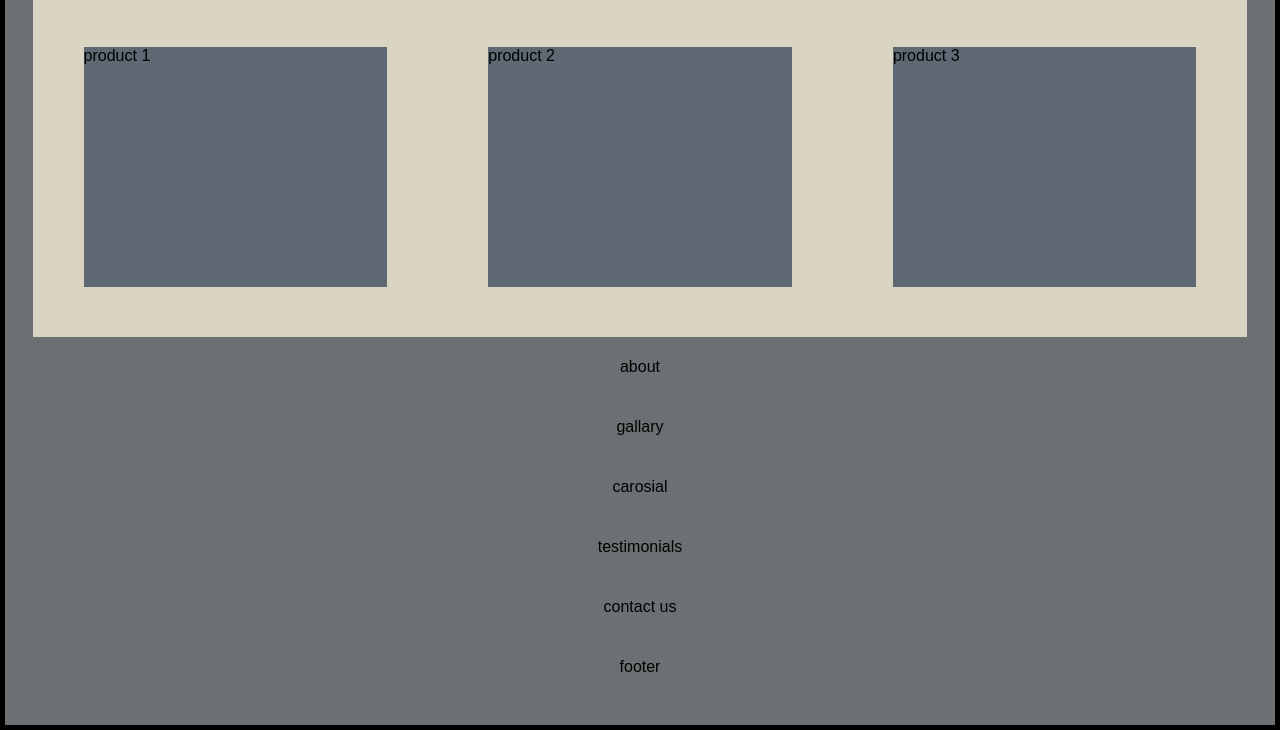
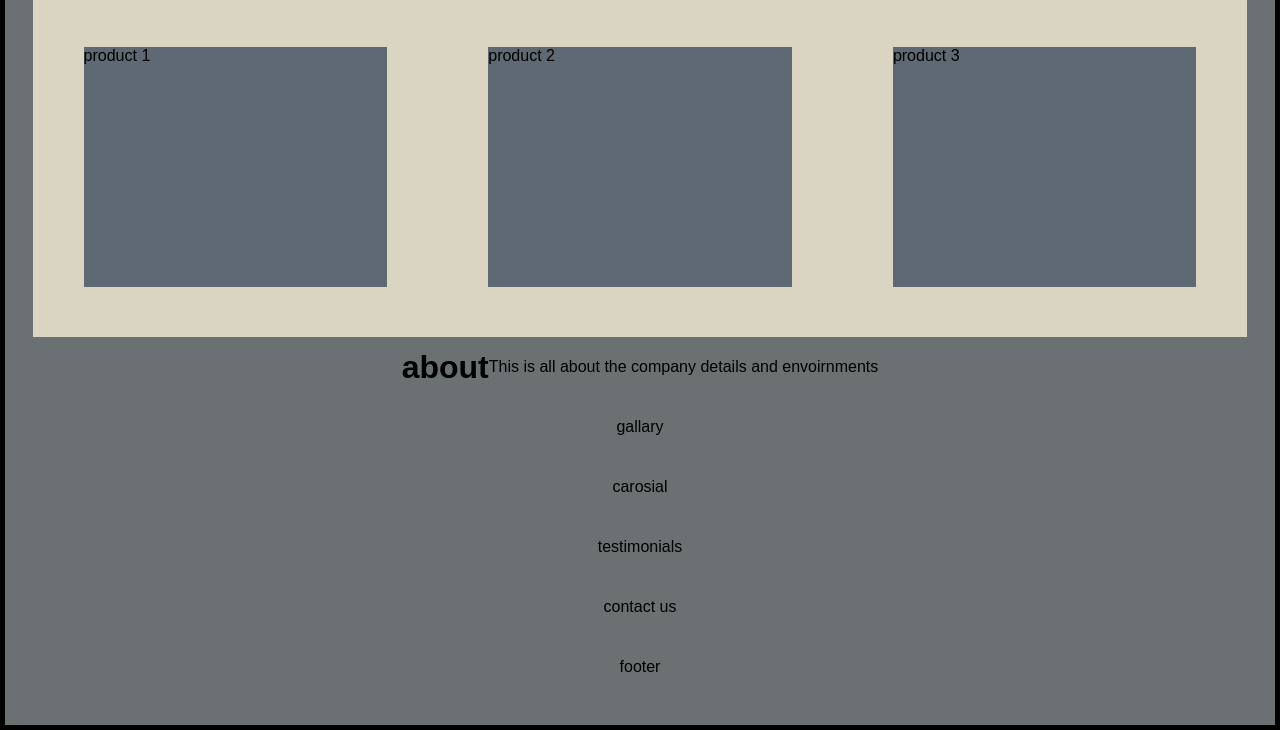
Before and after one commit to imUmer/WebPractice, a plain HTML site: page index.html in a window 1280 px wide. Shown: the part 796-1526 px from the top of the page. Drawn offline with Linux system fonts and the light colour scheme.

Commit message:
code on index & style page

```diff
--- a/index.html
+++ b/index.html
@@ -63,7 +63,8 @@
 
       <!-- #s4 about start -->
       <div class="center-section">
-        <p class="center">about</p>
+        <h1 class="">about</h1>
+        <p class="">This is all about the company details and envoirnments</p>
       </div>
       <!-- #s4 about end -->
 
```
